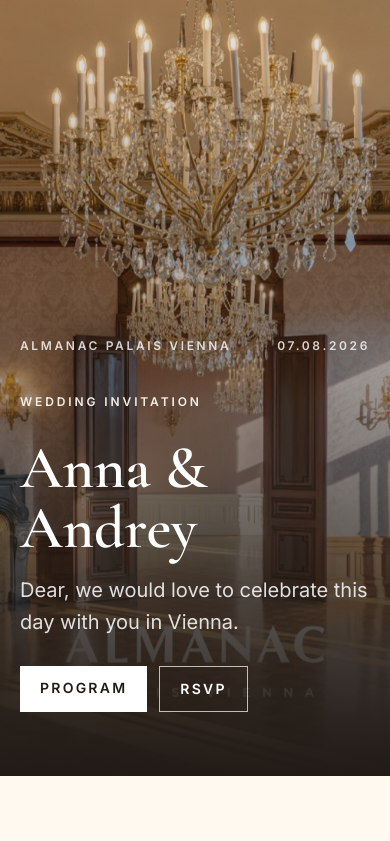
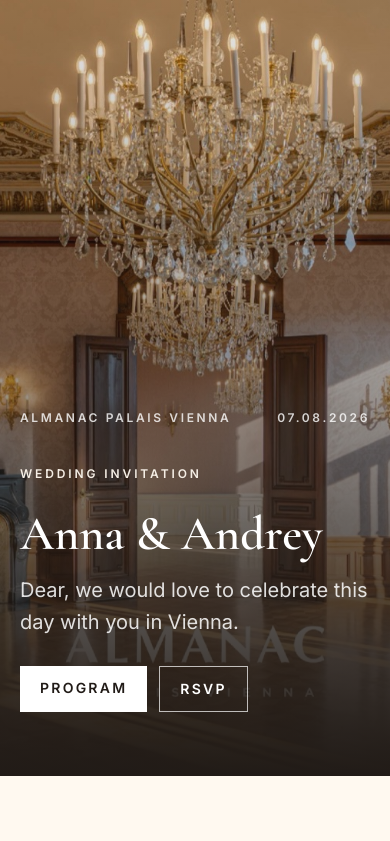
Before and after one commit to andrey94308/A-A_Wedding, an Angular app: page /invite/demo-guest in a window 390 px wide. Shown: the top 841 px of the page. Built offline with nearby package versions, Linux system fonts and the light colour scheme.

Commit message:
fix: adjust couple name heading size and add overflow-x-hidden to body

```diff
--- a/src/app/features/hero-section/hero-section.component.html
+++ b/src/app/features/hero-section/hero-section.component.html
@@ -15,7 +15,7 @@
     <div class="flex max-w-4xl flex-col gap-7 pb-8">
       <p class="eyebrow text-almanac-champagne">Wedding invitation</p>
       <div class="flex flex-col gap-4">
-        <h1 class="font-display text-6xl font-semibold leading-none md:text-8xl">{{ content.couple }}</h1>
+        <h1 class="max-w-full font-display text-5xl font-semibold leading-none sm:text-6xl md:text-8xl">{{ content.couple }}</h1>
         <p class="max-w-2xl text-xl leading-8 text-white/85 md:text-2xl">
           {{ guest.firstName }}, we would love to celebrate this day with you in Vienna.
         </p>
--- a/src/styles.css
+++ b/src/styles.css
@@ -10,7 +10,7 @@
   }
 
   body {
-    @apply bg-almanac-parchment font-body text-almanac-ink antialiased;
+    @apply overflow-x-hidden bg-almanac-parchment font-body text-almanac-ink antialiased;
   }
 
   button,
```
